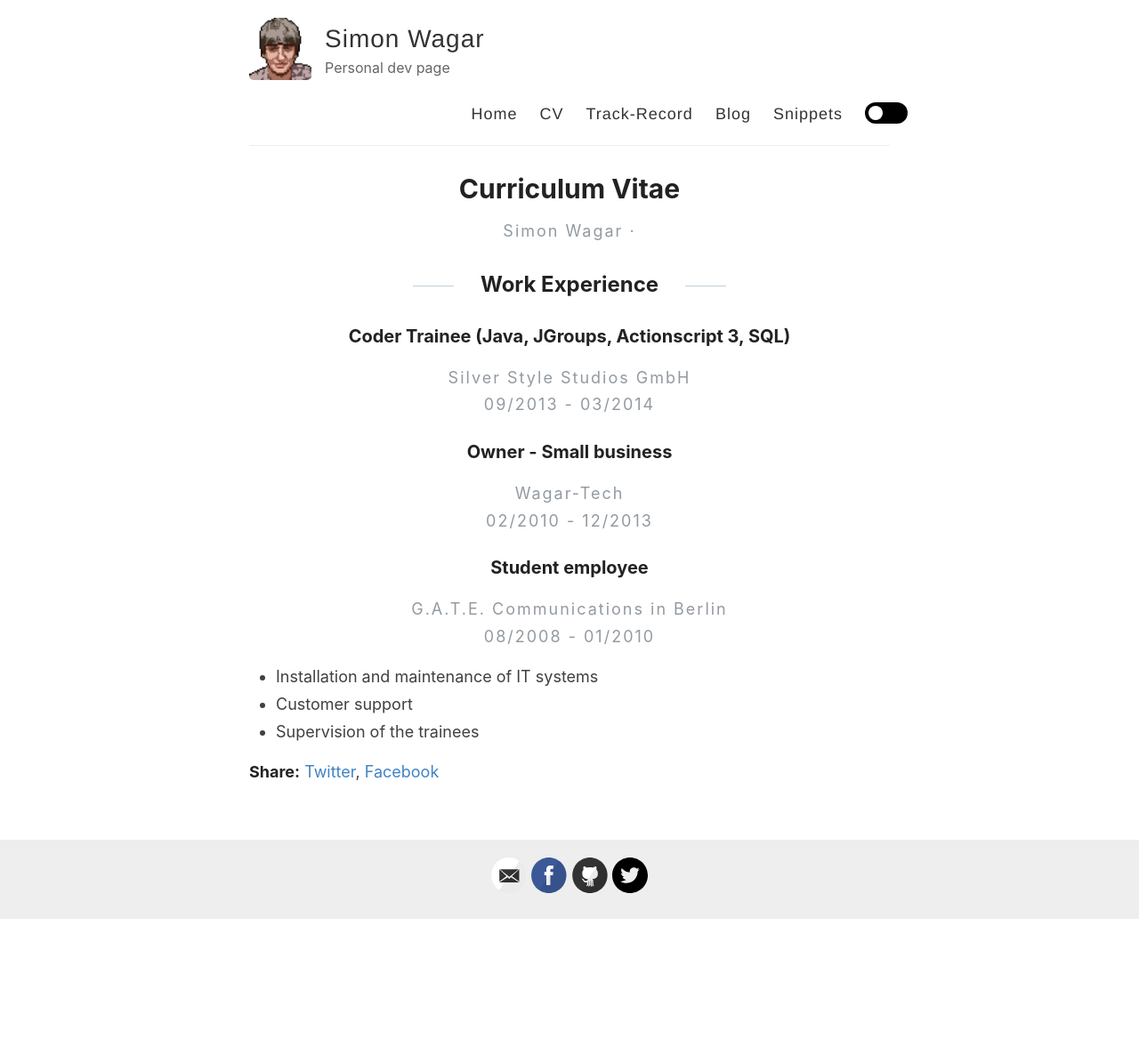
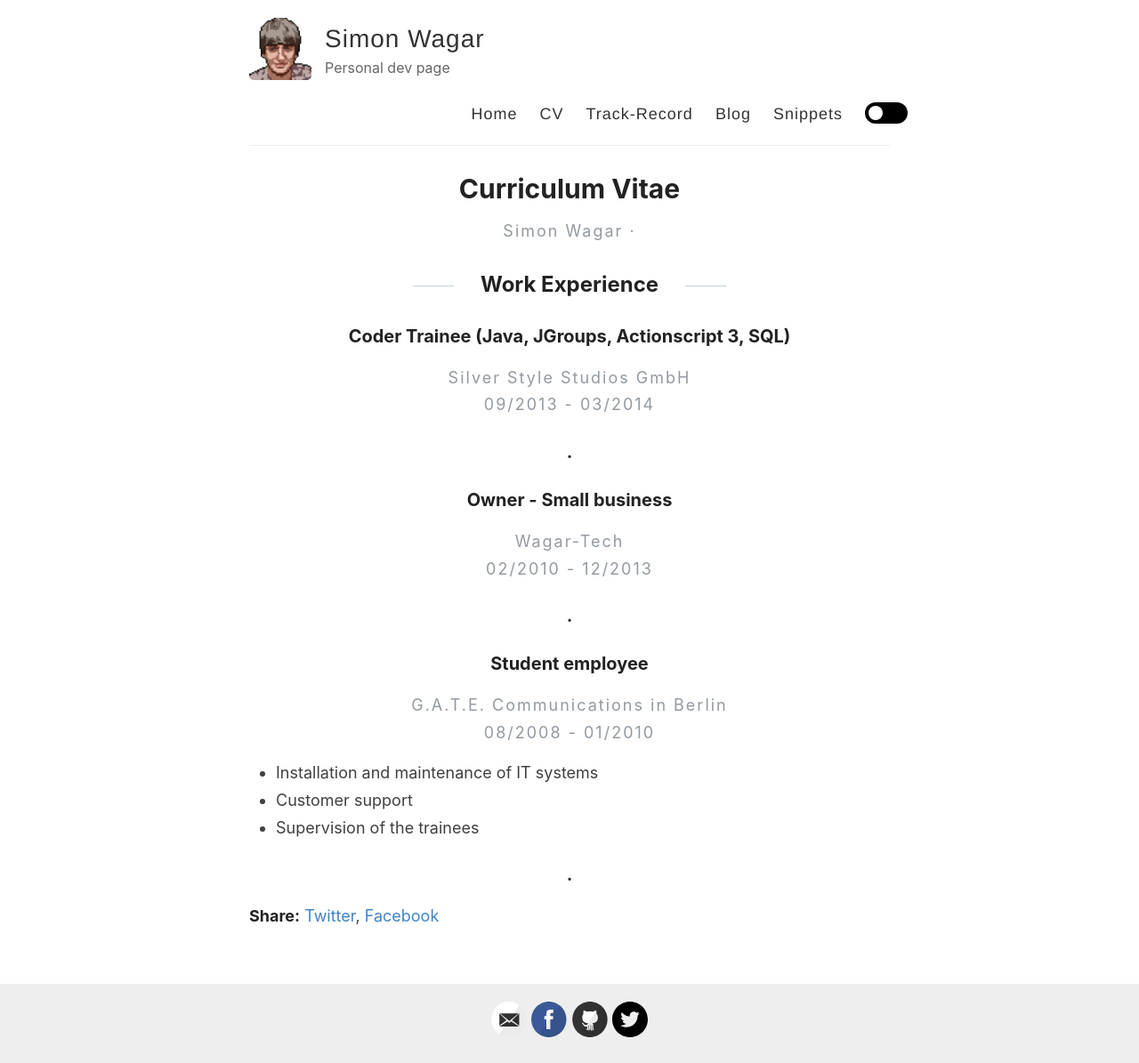
Before and after one commit to swagar/my-reverie, a Jekyll site: the page built from _pages/cv.md, in a window 1280 px wide. Shown: the whole page at 89% size. Built offline with Jekyll 4.4.1, drawn with Linux system fonts in a browser that asks for light colours; before the commit the page ends 1033 px from its top, so only the background shows below that.

Commit message:
work on cv

```diff
--- a/_pages/cv.md
+++ b/_pages/cv.md
@@ -19,6 +19,8 @@ title: Curriculum Vitae
                 {{ page.content }}
             </div>
         </article>
+
+        <h3>.</h3>
     {% endif %}
 {% endfor %}
 </div>
```
